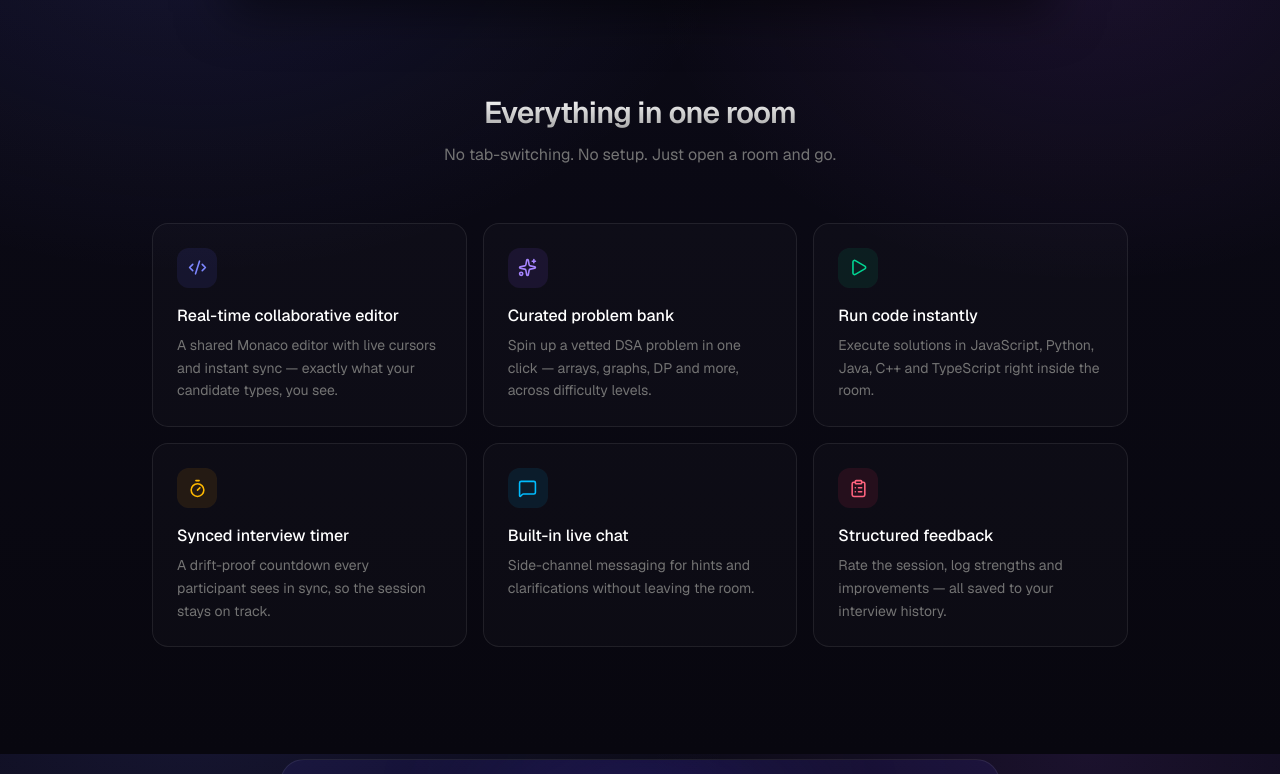
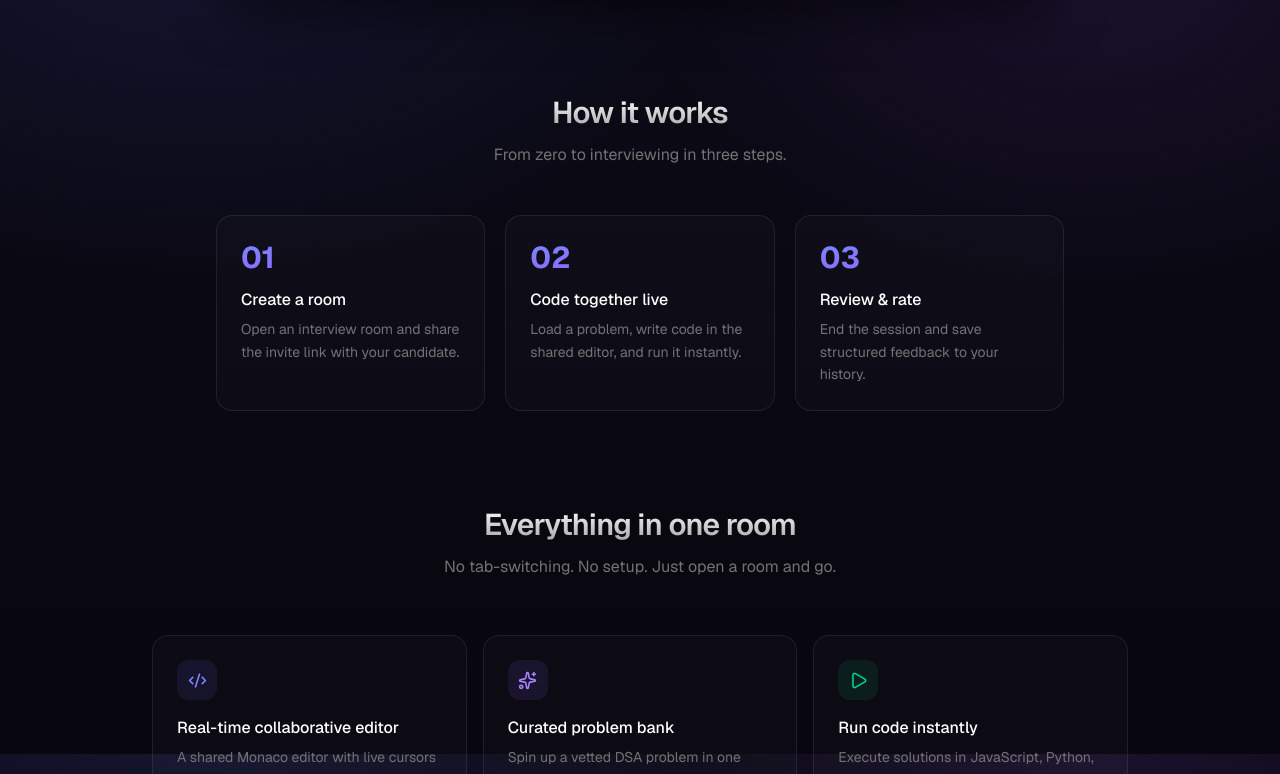
Before and after one commit to Harshitt23/Ai-interview-Collaboration-platform, a Next.js app in the folder client/: page / in a window 1280 px wide. Shown: the part 846-1620 px from the top of the page. Built offline with nearby package versions, Linux system fonts and the light colour scheme.

Commit message:
feat: landing how-it-works section + join room validation
- Landing: 3-step How it works section for new-visitor clarity
- Join validation: UUID format check (Invalid Room ID) + live room
  existence check via check-room socket event (Room Not Found)

```diff
--- a/client/app/dashboard/page.tsx
+++ b/client/app/dashboard/page.tsx
@@ -3,6 +3,7 @@
 import { useEffect, useState } from "react";
 import { useRouter } from "next/navigation";
 import { useAuthStore } from "@/lib/store/authStore";
+import { getSocket } from "@/lib/socket";
 import { v4 as uuidv4 } from "uuid";
 import Logo from "@/components/Logo";
 import Aurora from "@/components/Aurora";
@@ -103,12 +104,36 @@ export default function DashboardPage() {
   };
 
   const handleJoinRoom = () => {
-    if (!joinId.trim()) {
+    const id = joinId.trim();
+    if (!id) {
       toast.error("Please paste a room ID to join.");
       return;
     }
+    const uuidRe =
+      /^[0-9a-f]{8}-[0-9a-f]{4}-[0-9a-f]{4}-[0-9a-f]{4}-[0-9a-f]{12}$/i;
+    if (!uuidRe.test(id)) {
+      toast.error("Invalid Room ID — check the link and try again.");
+      return;
+    }
+
     setIsJoining(true);
-    router.push(`/room/${joinId.trim()}`);
+    const socket = getSocket();
+    socket
+      .timeout(8000)
+      .emit(
+        "check-room",
+        { roomId: id },
+        (err: unknown, res: { exists: boolean } | undefined) => {
+          if (err || !res?.exists) {
+            setIsJoining(false);
+            toast.error(
+              "Room not found — ask your interviewer for a fresh link."
+            );
+            return;
+          }
+          router.push(`/room/${id}`);
+        }
+      );
   };
 
   if (isLoading) {
--- a/client/app/page.tsx
+++ b/client/app/page.tsx
@@ -188,6 +188,49 @@ export default function LandingPage() {
           </div>
         </section>
 
+        {/* How it works */}
+        <section className="max-w-4xl mx-auto px-6 pb-24">
+          <div className="text-center mb-12">
+            <h2 className="text-3xl font-semibold tracking-tight text-gradient">
+              How it works
+            </h2>
+            <p className="mt-3 text-neutral-500">
+              From zero to interviewing in three steps.
+            </p>
+          </div>
+
+          <div className="grid sm:grid-cols-3 gap-5">
+            {[
+              {
+                n: "01",
+                t: "Create a room",
+                d: "Open an interview room and share the invite link with your candidate.",
+              },
+              {
+                n: "02",
+                t: "Code together live",
+                d: "Load a problem, write code in the shared editor, and run it instantly.",
+              },
+              {
+                n: "03",
+                t: "Review & rate",
+                d: "End the session and save structured feedback to your history.",
+              },
+            ].map((s) => (
+              <div
+                key={s.n}
+                className="relative rounded-2xl border border-white/[0.08] bg-white/[0.02] p-6"
+              >
+                <div className="text-3xl font-bold text-transparent bg-clip-text bg-gradient-to-br from-indigo-400 to-violet-500 mb-3">
+                  {s.n}
+                </div>
+                <h3 className="font-medium mb-1.5">{s.t}</h3>
+                <p className="text-sm text-neutral-500 leading-relaxed">{s.d}</p>
+              </div>
+            ))}
+          </div>
+        </section>
+
         {/* Features */}
         <section className="max-w-5xl mx-auto px-6 pb-28">
           <div className="text-center mb-14">
```
Also changed, not shown: 1 other file (tests, documents, lock files or other folders).
